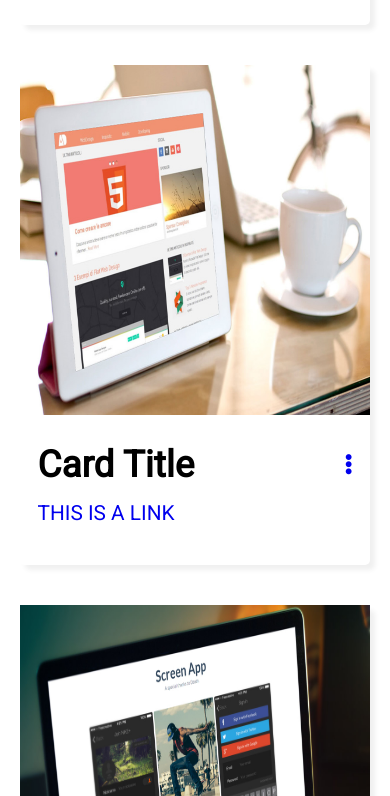
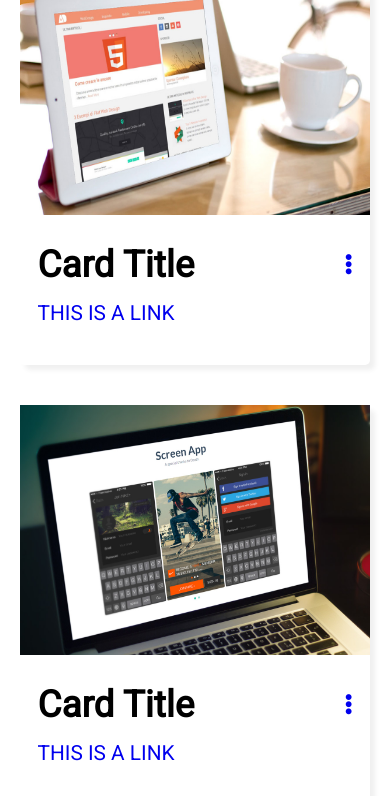
Before and after one commit to dclchrislfrakkass/exercice2_html_css, a plain HTML site: page index.html in a window 390 px wide. Shown: the part 495-1291 px from the top of the page. Drawn offline with Linux system fonts and the light colour scheme.

Commit message:
end of responsive

```diff
--- a/css/style.css
+++ b/css/style.css
@@ -21,17 +21,13 @@ section {
 }
 article {
     margin: 20px;
-    width: 600px;
-    height: 500px;
+    width: 450px;
+    height: 400px;
     box-shadow: 5px 5px 5px rgb(240, 240, 240);
     border-radius: 5px;
-
-    /* border: 5px solid rgb(240, 240, 240);
-    border-top: none;
-    border-radius: 5px; */
 }
 img {
-    height: 350px;
+    height: 250px;
     width: 100%;
 }
 figcaption {
@@ -48,6 +44,32 @@ figcaption {
     padding-top: 7%;
     margin: 0px;
 }
-li {
-
+/* pour un ecran jusqu'à 1920px, pc */
+@media screen and (max-width: 1920px) {
+    section {
+        background-color: grey;
+    }
+    article {
+        width: 25%;
+    }
 }
+/* pour un ecran jusqu'à 992px tablette*/
+@media screen and (max-width: 992px) {
+    section {
+        background-color: black;
+    }
+    article {
+        width: 40%;
+        color: white;
+    }
+}
+/* pour un ecran jusqu'à 600px, mobile*/
+@media screen and (max-width: 600px) {
+    section {
+        background-color: white;
+    }
+    article {
+        width: 100%;
+        color: black;
+    }
+}
```
